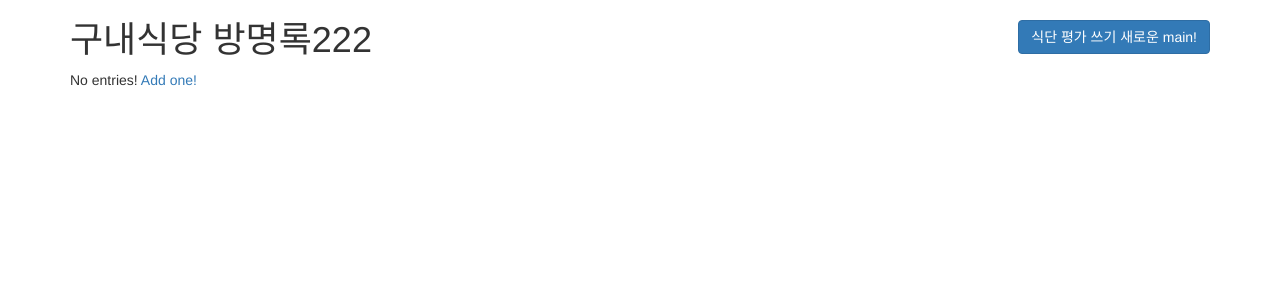
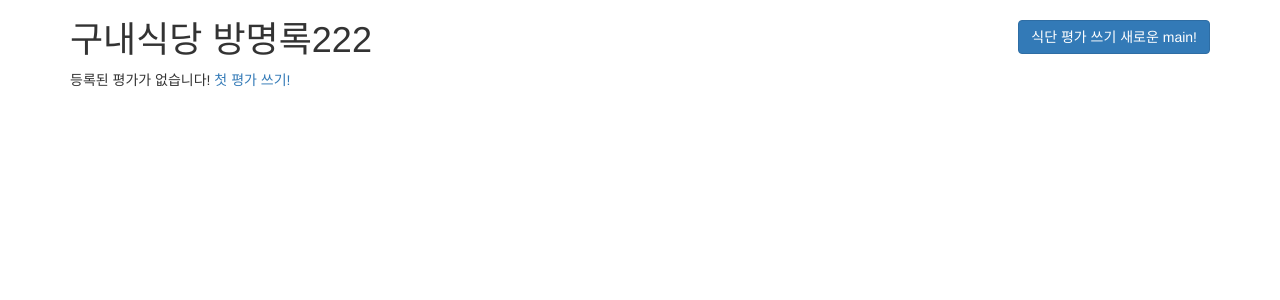
Before and after one commit to developtron/guestbook, a Node server app: page / in a window 1280 px wide. Shown: the top 300 px of the page. Run offline with Node 20, Linux system fonts and the light colour scheme; some libraries are stand-ins or nearby versions.

Commit message:
second commit

```diff
--- a/views/index.ejs
+++ b/views/index.ejs
@@ -13,6 +13,6 @@
       </div>
     </div>
   <% }) %>
-<% } else { %>   No entries! <a href="/new-entry">Add one!</a>
+<% } else { %>   등록된 평가가 없습니다! <a href="/new-entry">첫 평가 쓰기!</a>
 <% } %>
 <% include footer %>
```
